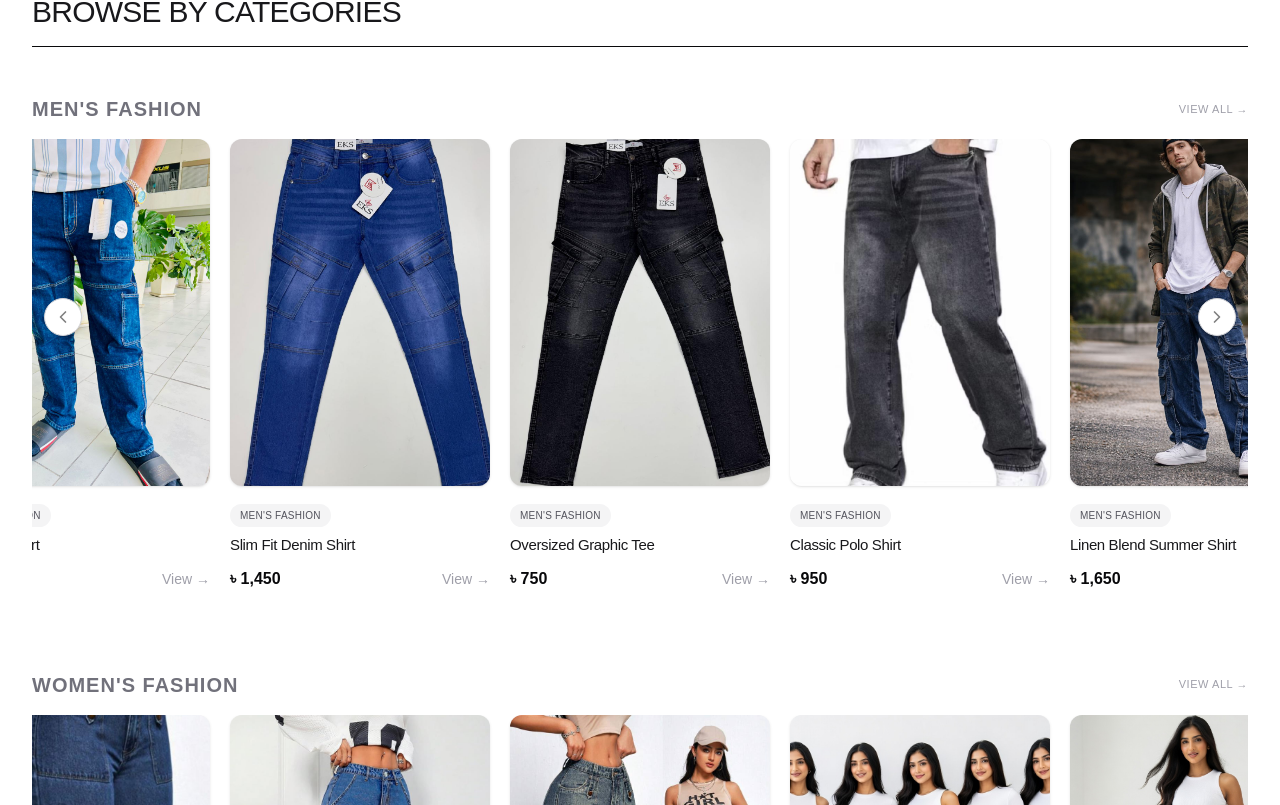
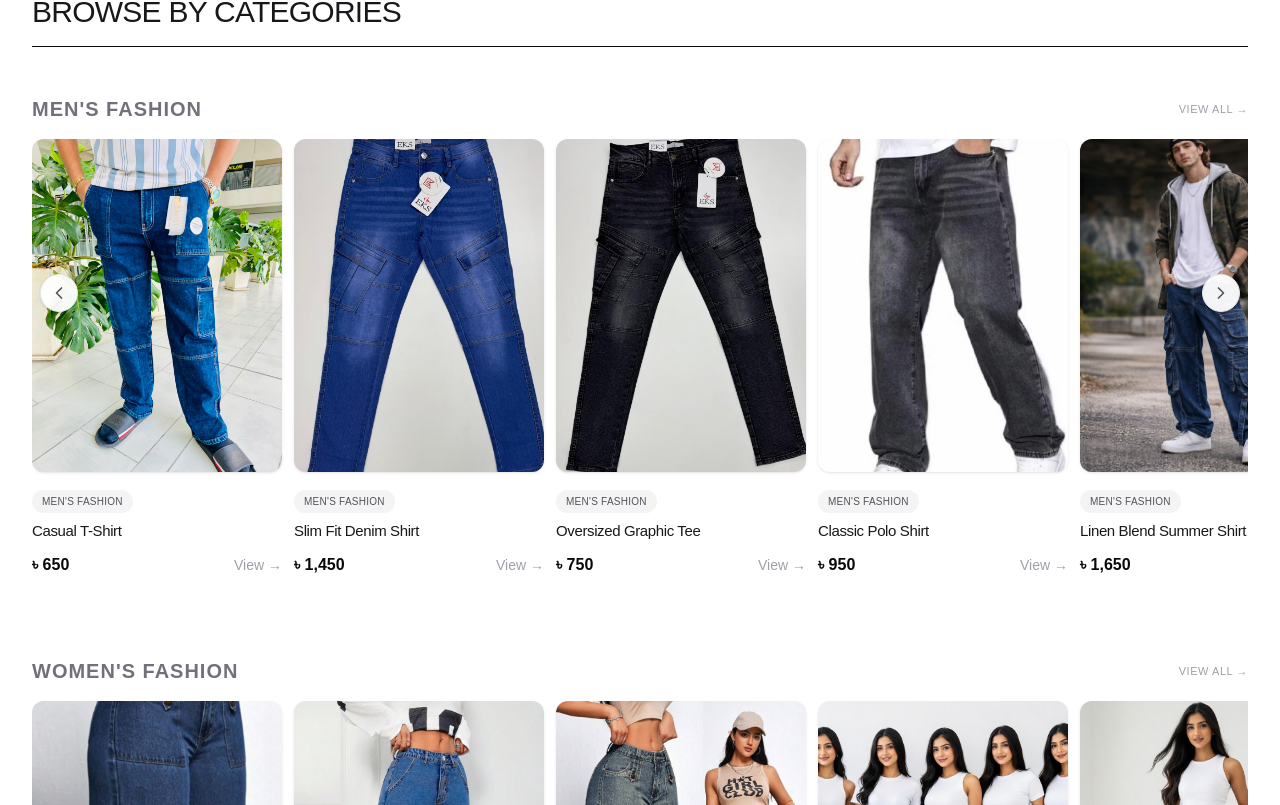
Before and after one commit to senkai742/bm-clothing, a Next.js app: page / in a window 1280 px wide. Shown: the part 915-1720 px from the top of the page. Built offline with nearby package versions, Linux system fonts and the light colour scheme.

Commit message:
ui: update product grid layout and refine carousel responsiveness and button styling

```diff
--- a/app/components/ProductCarousel.tsx
+++ b/app/components/ProductCarousel.tsx
@@ -48,7 +48,7 @@ export default function ProductCarousel({
       "[data-card]"
     ) as HTMLDivElement | null;
 
-    return card ? card.offsetWidth + 20 : container.clientWidth;
+    return card ? card.offsetWidth + 12 : container.clientWidth;
   };
 
   const scroll = (direction: "left" | "right") => {
@@ -93,7 +93,7 @@ export default function ProductCarousel({
         <>
           <button
             onClick={() => scroll("left")}
-            className="absolute left-3 top-[38%] z-30 -translate-y-1/2 rounded-full border border-zinc-300 bg-white p-2 shadow-md transition hover:bg-zinc-50 active:scale-95 text-black/50"
+            className="absolute left-2 top-[34%] z-30 -translate-y-1/2 rounded-full border border-zinc-200 bg-white/95 p-2 text-zinc-600 shadow transition hover:bg-white hover:text-black active:scale-95"
             aria-label="Previous"
           >
             <ChevronLeft className="h-5 w-5" />
@@ -101,7 +101,7 @@ export default function ProductCarousel({
 
           <button
             onClick={() => scroll("right")}
-            className="absolute right-3 top-[38%] z-30 -translate-y-1/2 rounded-full border border-zinc-300 bg-white p-2 shadow-md transition hover:bg-zinc-50 active:scale-95 text-black/50"
+            className="absolute right-2 top-[34%] z-30 -translate-y-1/2 rounded-full border border-zinc-200 bg-white/95 p-2 text-zinc-600 shadow transition hover:bg-white hover:text-black active:scale-95"
             aria-label="Next"
           >
             <ChevronRight className="h-5 w-5" />
@@ -111,7 +111,7 @@ export default function ProductCarousel({
 
       <div
         ref={scrollContainerRef}
-        className="flex snap-x snap-mandatory gap-5 overflow-x-auto scroll-smooth pb-4 scrollbar-none"
+        className="flex snap-x snap-mandatory gap-3 overflow-x-auto scroll-smooth pb-4 scrollbar-none"
         style={{
           scrollbarWidth: "none",
           msOverflowStyle: "none",
@@ -122,11 +122,13 @@ export default function ProductCarousel({
             key={product.id}
             data-card
             className="
-              w-full
+              w-[72%]
+              min-[360px]:w-[68%]
+              min-[390px]:w-[64%]
+              sm:w-[220px]
+              md:w-[250px]
               shrink-0
-              snap-center
-              sm:w-[220px]
-              md:w-[260px]
+              snap-start
             "
           >
             <ProductCard
--- a/app/components/products/ProductsGrid.tsx
+++ b/app/components/products/ProductsGrid.tsx
@@ -5,19 +5,15 @@ interface Props {
   products: typeof products;
 }
 
-export default function ProductGrid({
-  products,
-}: Props) {
+export default function ProductGrid({ products }: Props) {
   return (
-    <div className="mt-10 grid grid-cols-1 gap-8 sm:grid-cols-2 lg:grid-cols-3 xl:grid-cols-4">
-
+    <div className="mt-8 grid grid-cols-2 gap-4 sm:grid-cols-3 lg:grid-cols-3 xl:grid-cols-4">
       {products.map((product) => (
         <ProductCard
           key={product.id}
           {...product}
         />
       ))}
-
     </div>
   );
 }
```
